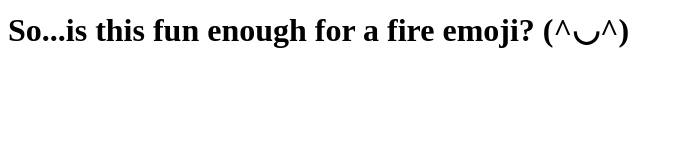
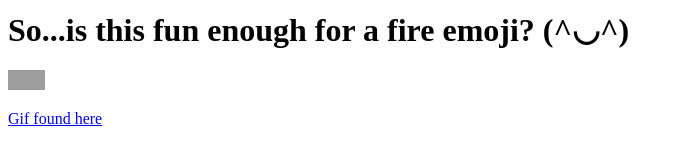
Before and after one commit to jacquelineperry/jacquelineperry.me, a plain HTML site: page index.html in a window 1280 px wide. Shown: the part 1086-1227 px from the top of the page, without its empty margins (0-683 px from the left). Before the commit the page ends 1156 px from the top, so only its background shows below. Drawn offline with Linux system fonts and the light colour scheme; grey boxes are pictures that could not be loaded.

Commit message:
another gif

```diff
--- a/index.html
+++ b/index.html
@@ -31,5 +31,9 @@
     </section>
     <footer>
         <h1>So...is this fun enough for a fire emoji? (^◡^)</h1>
+        <img src="https://media0.giphy.com/media/Jylckcy4Sowso/200.gif" width="37" height="20">
+        <p>
+            <a href="https://giphy.com/gifs/digg-cat-yule-log-Jylckcy4Sowso">Gif found here</a>
+        </p>
     </footer>
 </html>
```
